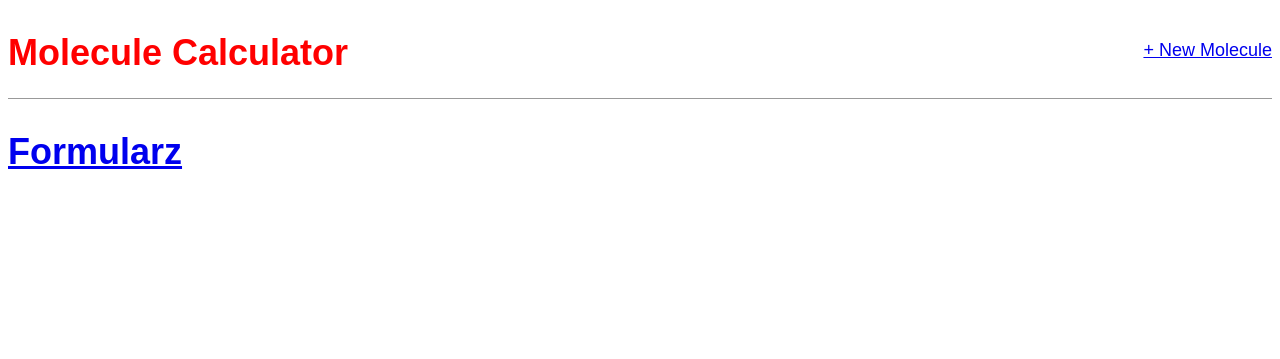
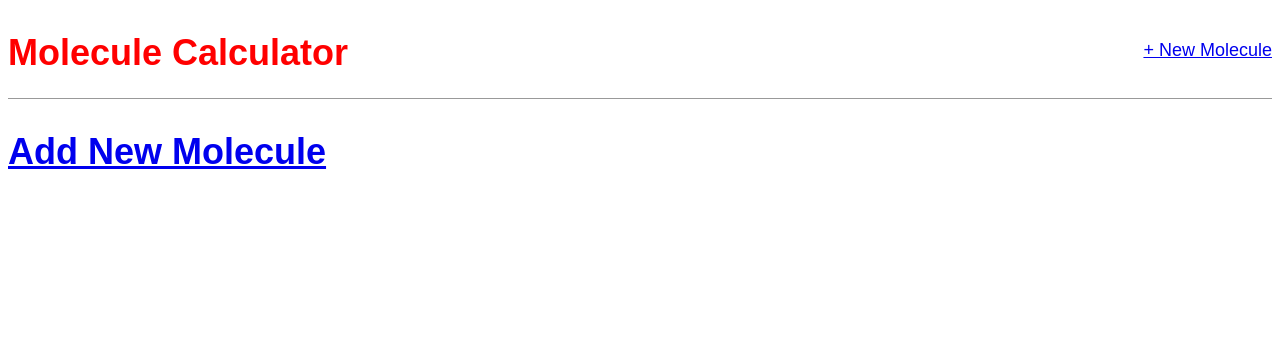
Before and after one commit to ugbioinformatics/programming_project_WCh_2024, a Django app: page / in a window 1280 px wide. Shown: the top 359 px of the page. Run offline with Django 4.2, Linux system fonts and the light colour scheme; data comes from the database, SQL or seed files in the repository; parts of the project's set-up code (start-up, migrations or seed data) failed here and were passed over; some web fonts are replaced.

Commit message:
Update home.html

```diff
--- a/abecadlo/templates/home.html
+++ b/abecadlo/templates/home.html
@@ -2,7 +2,7 @@
 
 {% block content %}
 
-<h1><a href="{% url 'post_suma' %}">Formularz</a></h1>
+<h1><a href="{% url 'post_suma' %}">Add New Molecule</a></h1>
 
 {% for post in post_list %}
   <div class="post-entry">
```
